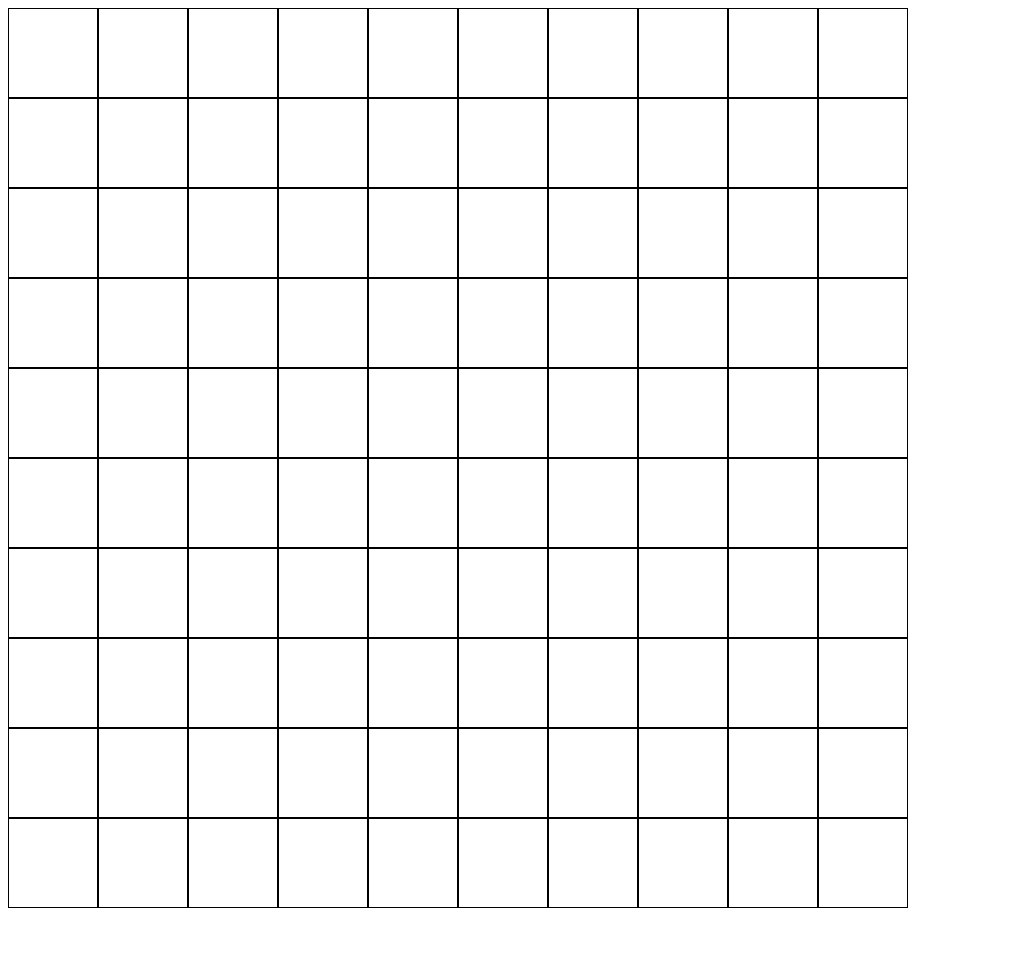
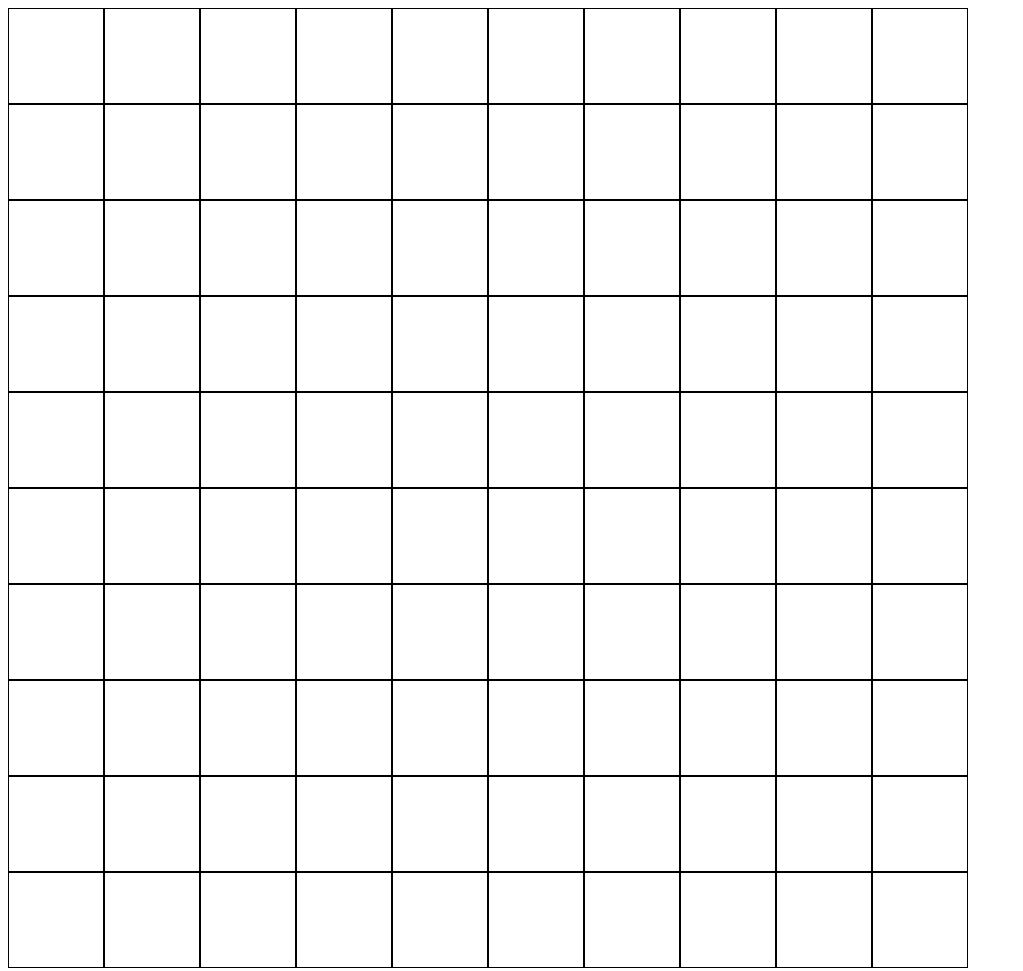
Before and after one commit to MarekRykaczewski/etch-a-sketch, a plain HTML site: page index.html in a window 1280 px wide. Shown: the whole page, without its empty margins (0-1023 px from the left). Before the commit the page ends 916 px from the top, so only its background shows below. Drawn offline with Linux system fonts and the light colour scheme.

Commit message:
Update styles.css

```diff
--- a/styles.css
+++ b/styles.css
@@ -1,8 +1,8 @@
 #grid {
     display: flex;
     flex-direction: column;
-    width: 900px;
-    height: 900px;
+    width: 960px;
+    height: 960px;
 }
 
 .row {
@@ -14,10 +14,10 @@ flex: auto;
 .cell {
 border: 1px solid black;
 flex: auto;
-/* transition: background-color 0.2s ease-in-out; */
+transition: background-color 0.1s ease-in-out;
 }
 
 .cell:hover {
     background-color: black;
-    /* transition: background-color 0.2s ease-in-out; */
+    transition: background-color 0.1s ease-in-out;
 }
```
